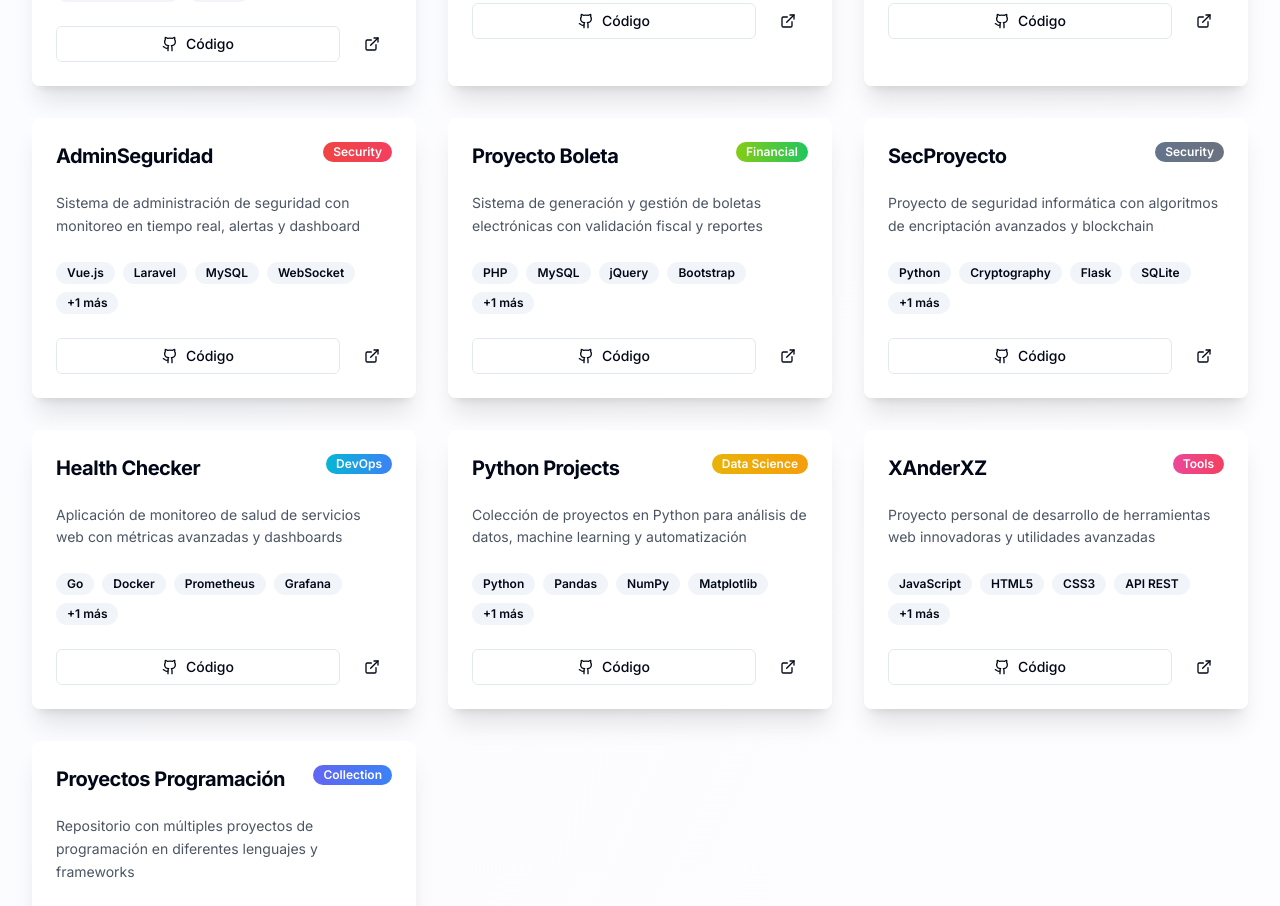
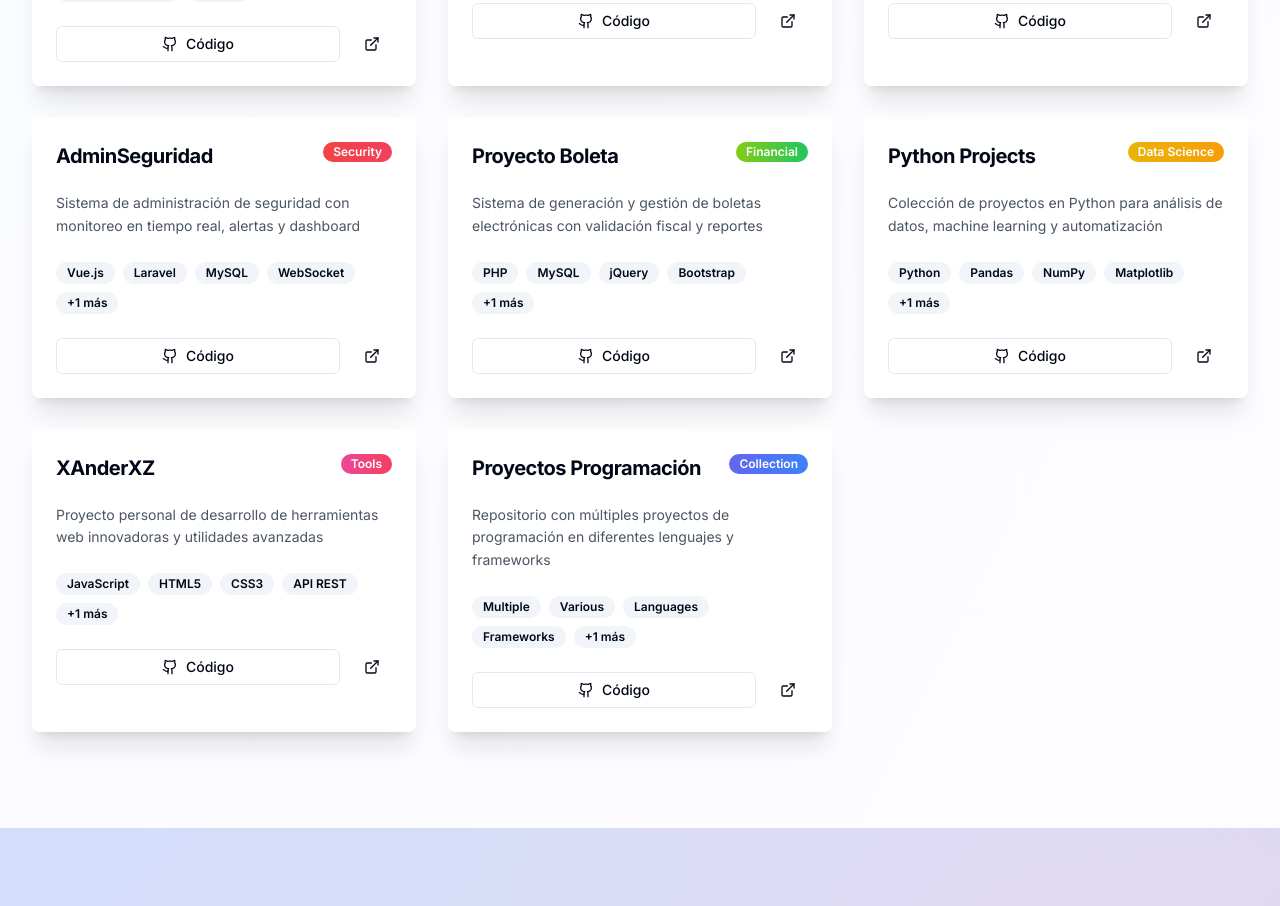
Before and after one commit to andresarzz/portfolio, a Next.js app: page / in a window 1280 px wide. Shown: the part 4723-5629 px from the top of the page. Built offline with nearby package versions, Linux system fonts and the light colour scheme.

Commit message:
Update changes

```diff
--- a/app/page.tsx
+++ b/app/page.tsx
@@ -163,24 +163,6 @@ const projects = [
     featured: false,
     category: "Financial",
     color: "from-lime-500 to-green-500",
-  },
-  {
-    name: "SecProyecto",
-    description: "Proyecto de seguridad informática con algoritmos de encriptación avanzados y blockchain",
-    tech: ["Python", "Cryptography", "Flask", "SQLite", "Bcrypt"],
-    repo: "pgn3/SecProyecto",
-    featured: false,
-    category: "Security",
-    color: "from-slate-500 to-gray-500",
-  },
-  {
-    name: "Health Checker",
-    description: "Aplicación de monitoreo de salud de servicios web con métricas avanzadas y dashboards",
-    tech: ["Go", "Docker", "Prometheus", "Grafana", "Kubernetes"],
-    repo: "pgn3/JMeter_HealthChecker",
-    featured: false,
-    category: "DevOps",
-    color: "from-cyan-500 to-blue-500",
   },
   {
     name: "Python Projects",
```
